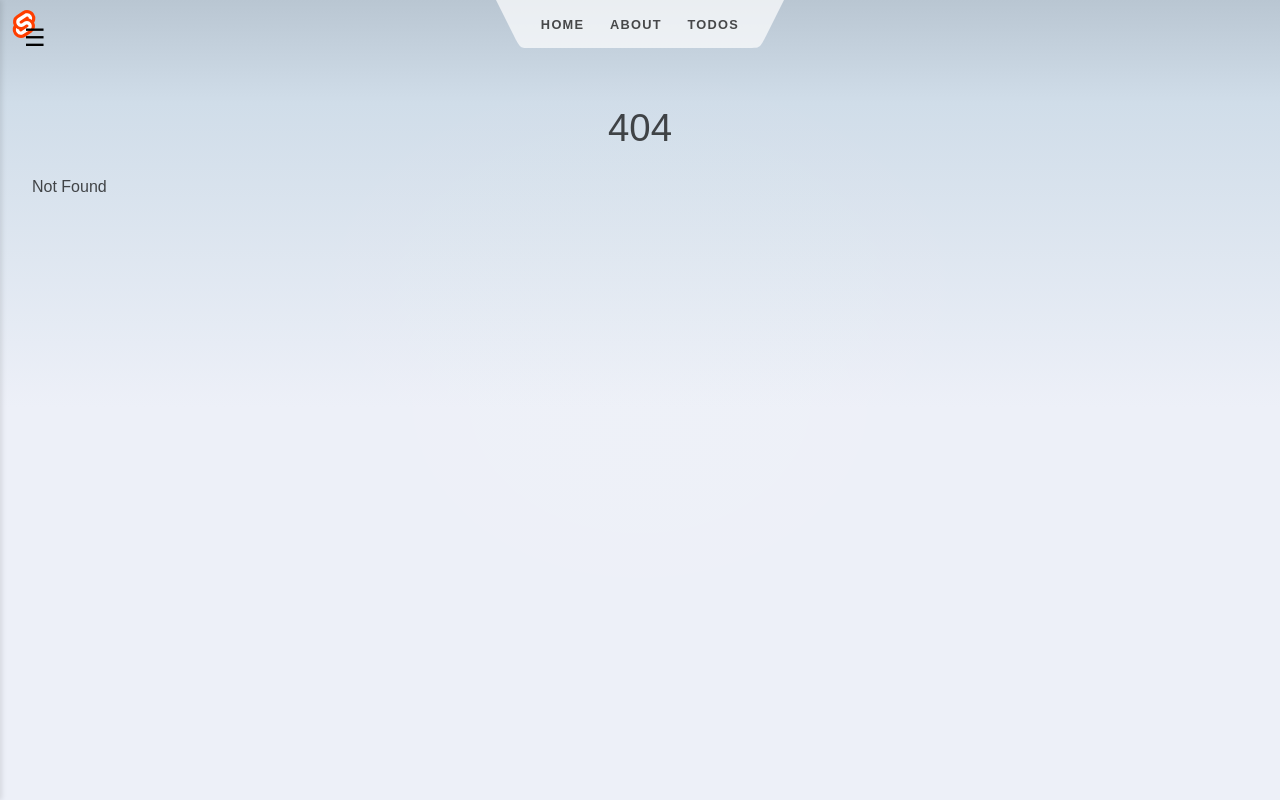
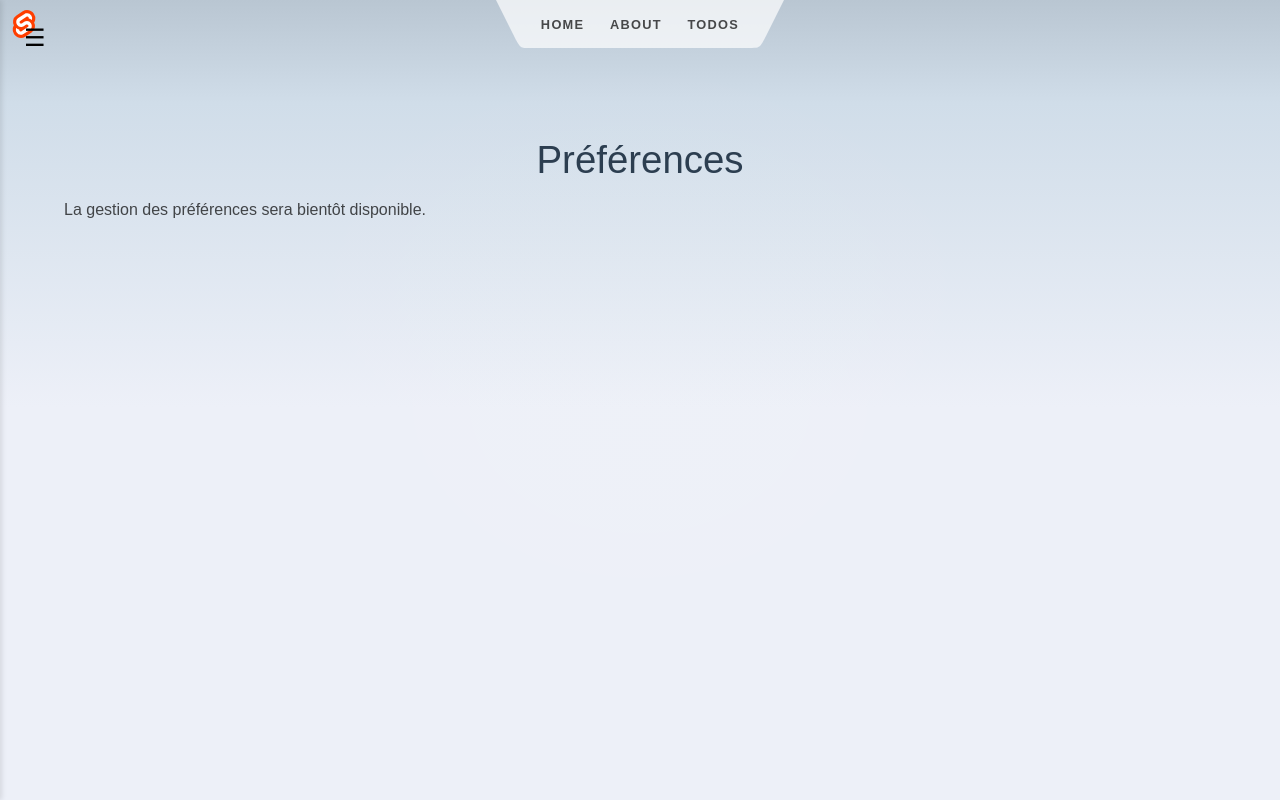
Before and after one commit to Relkondo/aristotle, a SvelteKit app: page /preferences in a window 1280 px wide. Before the commit this address had no page. Shown: the top 800 px of the page. Built offline with nearby package versions, Linux system fonts and the light colour scheme.

Commit message:
creating menu pages

```diff
--- /dev/null
+++ b/src/routes/cours/+page.svelte
@@ -0,0 +1,24 @@
+<script>
+</script>
+
+<svelte:head>
+    <title>Cours - Les Chemins d'Aristote</title>
+</svelte:head>
+
+<div class="container">
+    <h1>Cours</h1>
+    <p>Les cours seront bientôt disponibles.</p>
+</div>
+
+<style>
+    .container {
+        max-width: 1200px;
+        margin: 0 auto;
+        padding: 2rem;
+    }
+
+    h1 {
+        color: #2c3e50;
+        margin-bottom: 1rem;
+    }
+</style>
--- /dev/null
+++ b/src/routes/preferences/+page.svelte
@@ -0,0 +1,24 @@
+<script>
+</script>
+
+<svelte:head>
+    <title>Préférences - Les Chemins d'Aristote</title>
+</svelte:head>
+
+<div class="container">
+    <h1>Préférences</h1>
+    <p>La gestion des préférences sera bientôt disponible.</p>
+</div>
+
+<style>
+    .container {
+        max-width: 1200px;
+        margin: 0 auto;
+        padding: 2rem;
+    }
+
+    h1 {
+        color: #2c3e50;
+        margin-bottom: 1rem;
+    }
+</style>
--- /dev/null
+++ b/src/routes/profile/+page.svelte
@@ -0,0 +1,24 @@
+<script>
+</script>
+
+<svelte:head>
+    <title>Profile - Les Chemins d'Aristote</title>
+</svelte:head>
+
+<div class="container">
+    <h1>Profile</h1>
+    <p>La gestion du profil sera bientôt disponible.</p>
+</div>
+
+<style>
+    .container {
+        max-width: 1200px;
+        margin: 0 auto;
+        padding: 2rem;
+    }
+
+    h1 {
+        color: #2c3e50;
+        margin-bottom: 1rem;
+    }
+</style>
```
